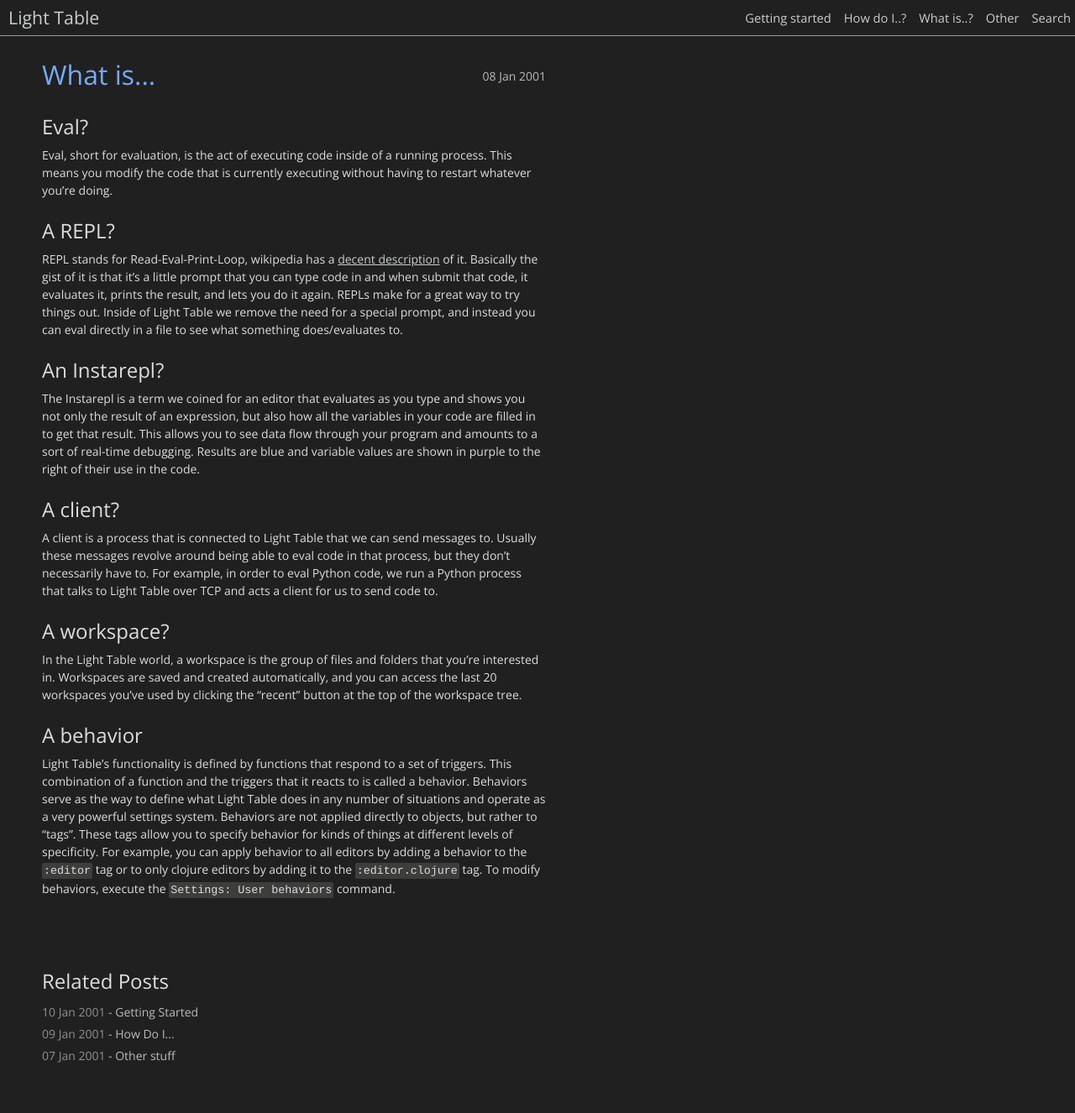
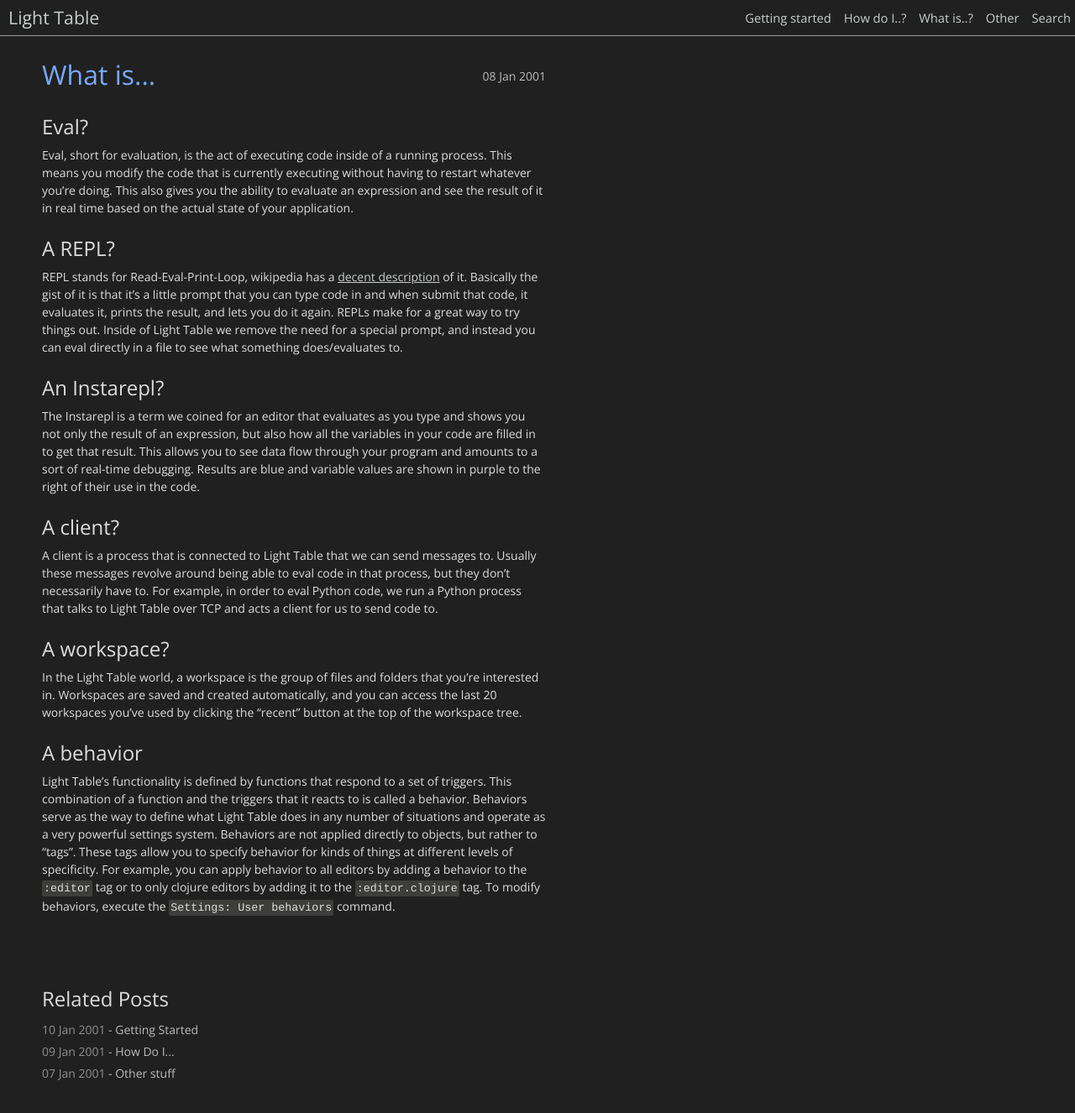
Before and after one commit to LightTable/docs.lighttable.com, a Jekyll site: the page built from _posts/01-01-08-what.md, in a window 1280 px wide. Shown: the top 1326 px of the page at 84% size. Built offline with Jekyll 4.4.1, drawn with Linux system fonts in a browser that asks for light colours; nearby versions of some CDN libraries; Markdown is read by kramdown in place of the engine named in the settings.

Commit message:
bit more on what eval is
Signed-off-by: Chris Granger <ibdknox@gmail.com>

```diff
--- a/_posts/01-01-08-what.md
+++ b/_posts/01-01-08-what.md
@@ -8,7 +8,7 @@
 
 ###Eval?
 
-Eval, short for evaluation, is the act of executing code inside of a running process. This means you modify the code that is currently executing without having to restart whatever you're doing.
+Eval, short for evaluation, is the act of executing code inside of a running process. This means you modify the code that is currently executing without having to restart whatever you're doing. This also gives you the ability to evaluate an expression and see the result of it in real time based on the actual state of your application.
 
 ###A REPL?
 
```
